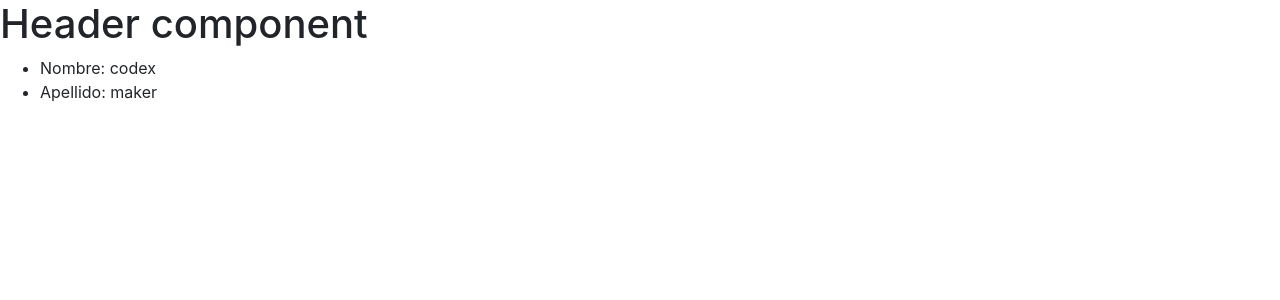
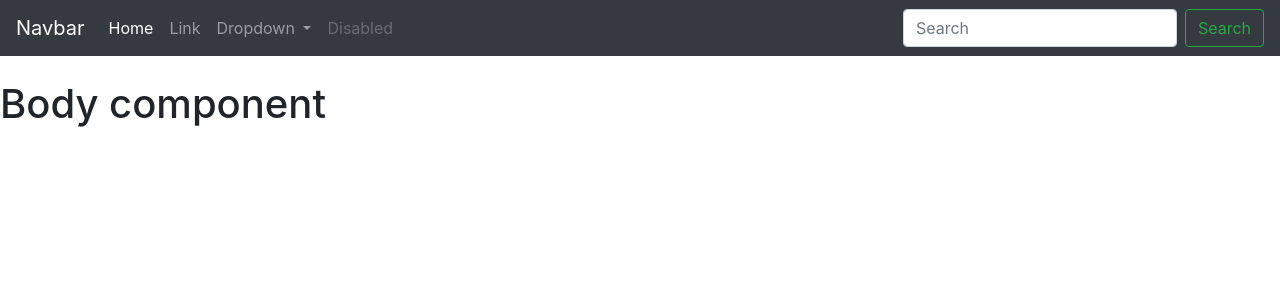
Before and after one commit to CodeXMakerCompany/angularP01, an Angular app: page / in a window 1280 px wide. Shown: the top 300 px of the page. Built offline with nearby package versions, Linux system fonts and the light colour scheme.

Commit message:
updated version modules

```diff
--- a/src/app/app.component.html
+++ b/src/app/app.component.html
@@ -1,8 +1,5 @@
 <!--The content below is only a placeholder and can be replaced.-->
 <app-header></app-header>
- <ul>
 
-   <li>Nombre: {{ nombre }}</li>
-   <li>Apellido: {{ apellido }}</li>
 
- </ul>
+<app-body class="container"></app-body>
--- a/src/app/app.module.ts
+++ b/src/app/app.module.ts
@@ -3,11 +3,13 @@
 
 import { AppComponent } from './app.component';
 import { HeaderComponent } from './components/header/header.component';
+import { BodyComponent } from './components/body/body.component';
 
 @NgModule({
   declarations: [
     AppComponent,
-    HeaderComponent
+    HeaderComponent,
+    BodyComponent
   ],
   imports: [
     BrowserModule
--- /dev/null
+++ b/src/app/components/body/body.component.html
@@ -0,0 +1 @@
+<h1>Body component</h1>
--- /dev/null
+++ b/src/app/components/header/header.component.html
@@ -0,0 +1,35 @@
+<nav class="navbar navbar-expand-lg navbar-dark bg-dark">
+  <a class="navbar-brand" href="#">Navbar</a>
+  <button class="navbar-toggler" type="button" data-toggle="collapse" data-target="#navbarSupportedContent" aria-controls="navbarSupportedContent" aria-expanded="false" aria-label="Toggle navigation">
+    <span class="navbar-toggler-icon"></span>
+  </button>
+
+  <div class="collapse navbar-collapse" id="navbarSupportedContent">
+    <ul class="navbar-nav mr-auto">
+      <li class="nav-item active">
+        <a class="nav-link" href="#">Home <span class="sr-only">(current)</span></a>
+      </li>
+      <li class="nav-item">
+        <a class="nav-link" href="#">Link</a>
+      </li>
+      <li class="nav-item dropdown">
+        <a class="nav-link dropdown-toggle" href="#" id="navbarDropdown" role="button" data-toggle="dropdown" aria-haspopup="true" aria-expanded="false">
+          Dropdown
+        </a>
+        <div class="dropdown-menu" aria-labelledby="navbarDropdown">
+          <a class="dropdown-item" href="#">Action</a>
+          <a class="dropdown-item" href="#">Another action</a>
+          <div class="dropdown-divider"></div>
+          <a class="dropdown-item" href="#">Something else here</a>
+        </div>
+      </li>
+      <li class="nav-item">
+        <a class="nav-link disabled" href="#">Disabled</a>
+      </li>
+    </ul>
+    <form class="form-inline my-2 my-lg-0">
+      <input class="form-control mr-sm-2" type="search" placeholder="Search" aria-label="Search">
+      <button class="btn btn-outline-success my-2 my-sm-0" type="submit">Search</button>
+    </form>
+  </div>
+</nav>
--- a/src/app/components/header/header.component.ts
+++ b/src/app/components/header/header.component.ts
@@ -2,7 +2,7 @@
 
 @Component({
   selector: 'app-header',
-  template: `<h1>Header component</h1>`
+  templateUrl: './header.component.html'
 })
 export class HeaderComponent {
 
```
Also changed, not shown: src/app/components/body/body.component.ts (added, +9 -0 lines).
